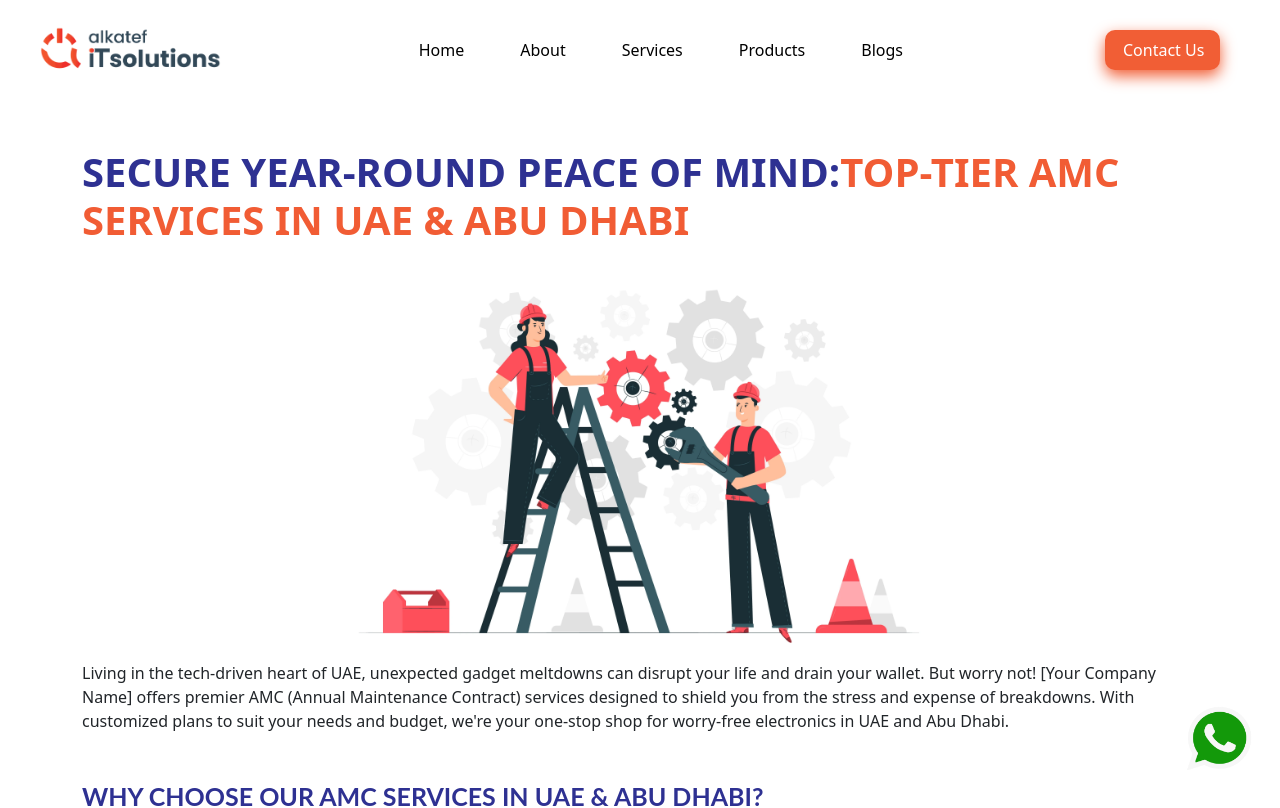
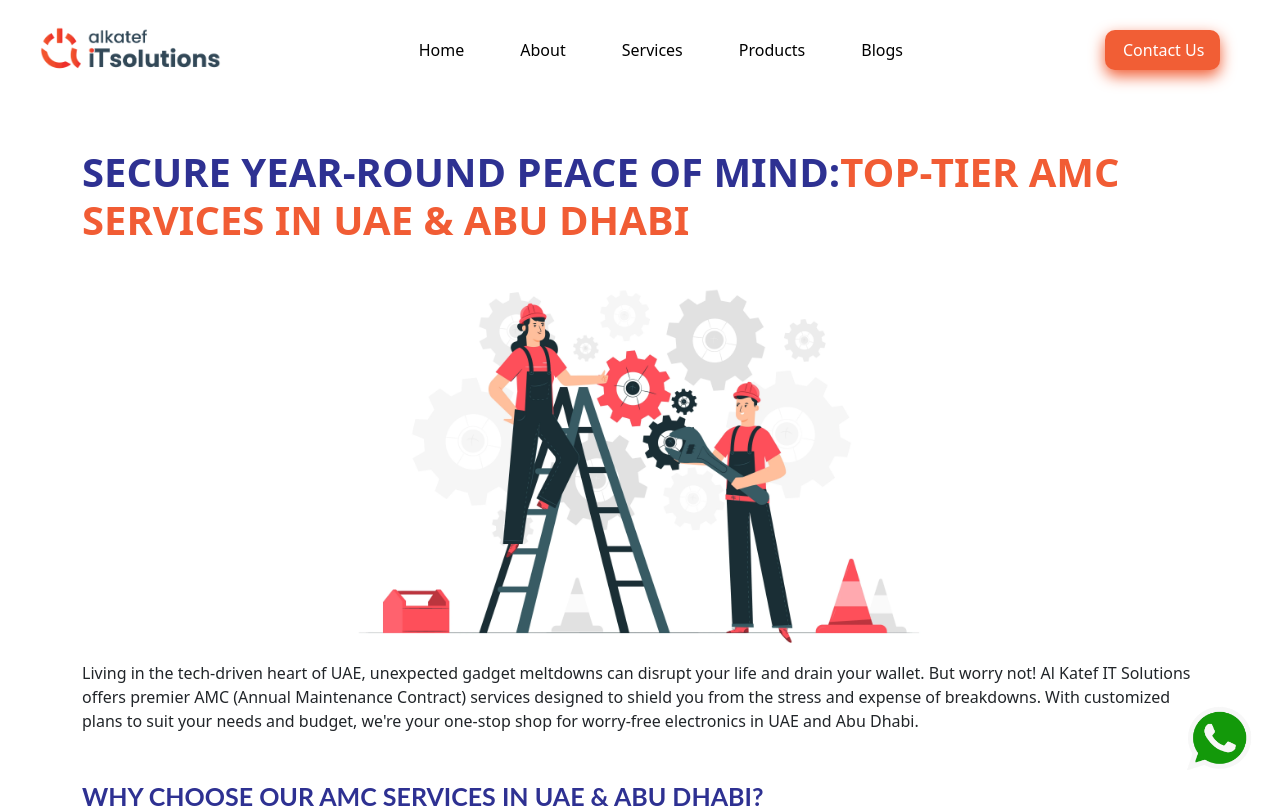
Before and after one commit to alkatefindia/it-solutions-4u, a React (Create React App) app: page /amc in a window 1280 px wide. Shown: the top 808 px of the page. Built offline with nearby package versions, Linux system fonts and the light colour scheme.

Commit message:
amc updated

```diff
--- a/src/pages/Amc.js
+++ b/src/pages/Amc.js
@@ -30,7 +30,7 @@ const Amc = () => {
         <div className="amc-img d-flex justify-content-center align-items-center">
          <img src={amc} className="object-fit-cover  " width={"55%"} height={"auto"} alt="AMC" />
         </div>
-        <p>Living in the tech-driven heart of UAE, unexpected gadget meltdowns can disrupt your life and drain your wallet. But worry not! [Your Company Name] offers premier AMC (Annual Maintenance Contract) services designed to shield you from the stress and expense of breakdowns. With customized plans to suit your needs and budget, we're your one-stop shop for worry-free electronics in UAE and Abu Dhabi.</p>
+        <p>Living in the tech-driven heart of UAE, unexpected gadget meltdowns can disrupt your life and drain your wallet. But worry not! Al Katef IT Solutions offers premier AMC (Annual Maintenance Contract) services designed to shield you from the stress and expense of breakdowns. With customized plans to suit your needs and budget, we're your one-stop shop for worry-free electronics in UAE and Abu Dhabi.</p>
 
         <h2 className="mt-5">
           <span className="title-blue"> Why Choose Our AMC Services in UAE & Abu Dhabi?</span>
```
